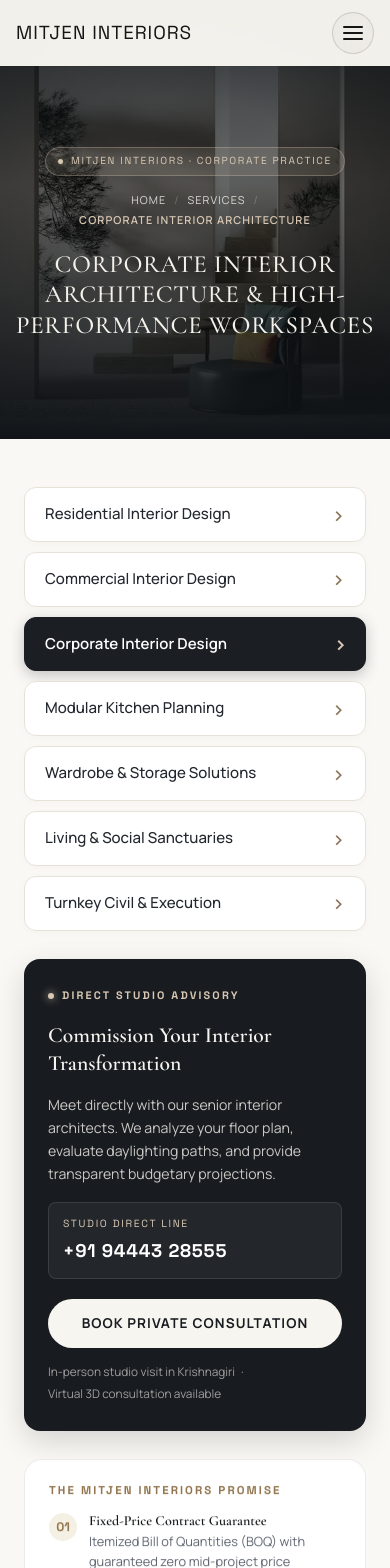
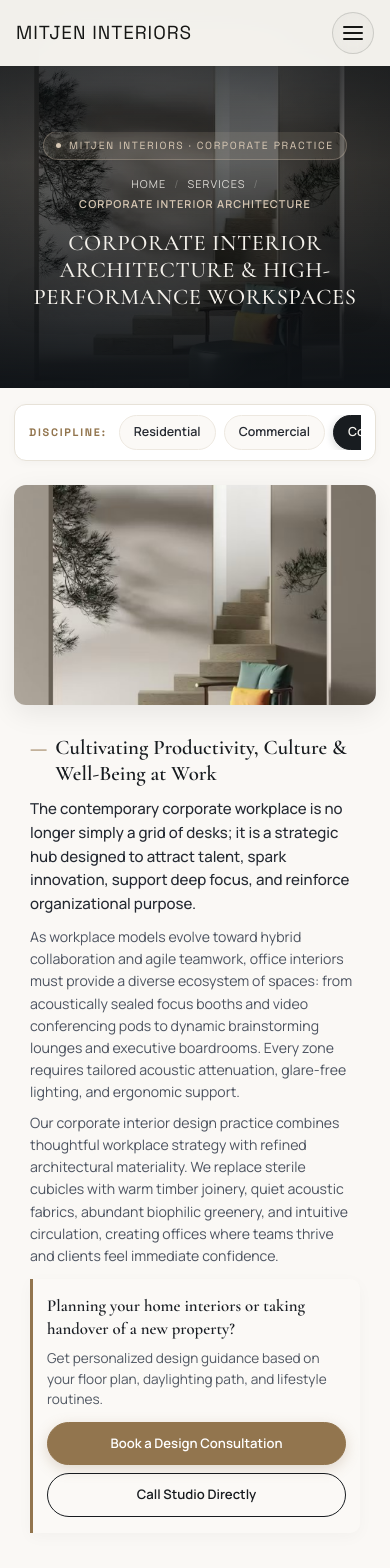
Before and after one commit to nalleswarann/mitijen-interiors, a React (Vite) app: page /services/corporate-interior-design in a window 390 px wide. Shown: the top 1568 px of the page. Built offline with nearby package versions, Linux system fonts and the light colour scheme; a web font is replaced by a local one.

Commit message:
Optimize mobile responsiveness and eliminate scroll fatigue on service pages

```diff
--- a/src/components/ServicePageTemplate.tsx
+++ b/src/components/ServicePageTemplate.tsx
@@ -338,6 +338,25 @@ export const ServicePageTemplate: React.FC<ServicePageTemplateProps> = ({ data,
               RIGHT COLUMN: Exact Content Rhythm
               ================================================================== */}
           <main className="clinic-main-content">
+            {/* Mobile Practice Quick Switcher */}
+            <div className="clinic-mobile-nav-bar" aria-label="Quick Practice Selector">
+              <span className="clinic-mobile-nav-label">DISCIPLINE:</span>
+              <div className="clinic-mobile-nav-scroll">
+                {serviceNavItems.slice(0, 3).map((item) => {
+                  const isActive = location.pathname === item.path;
+                  return (
+                    <Link
+                      key={item.name}
+                      to={item.path}
+                      className={`clinic-mobile-nav-chip ${isActive ? 'is-active' : ''}`}
+                    >
+                      {item.name.replace(' Interior Design', '')}
+                    </Link>
+                  );
+                })}
+              </div>
+            </div>
+
             {/* Top Large Feature Image */}
             <div className="clinic-lead-media reveal-scale img-zoom-hover">
               <img
--- a/src/styles/HowItWorksSection.css
+++ b/src/styles/HowItWorksSection.css
@@ -289,44 +289,78 @@
   }
 }
 
-@media (max-width: 680px) {
+@media (max-width: 768px) {
   .hiw-section {
-    padding: 44px 18px;
+    padding: 36px 16px;
   }
 
   .hiw-container {
-    gap: 28px;
+    flex-direction: column;
+    gap: 18px;
+  }
+
+  .hiw-intro-col {
+    max-width: 100%;
   }
 
   .hiw-eyebrow-row {
-    margin-bottom: 14px;
+    margin-bottom: 10px;
   }
 
   .hiw-gold-line {
-    width: 60px;
+    width: 50px;
   }
 
   .hiw-heading {
-    font-size: 28px;
-    margin-bottom: 12px;
+    font-size: clamp(24px, 5.8vw, 30px);
+    margin-bottom: 8px;
   }
 
+  .hiw-paragraph {
+    font-size: 13px;
+    line-height: 1.5;
+  }
+
+  /* Compact Horizontal Swipeable Cards for Mobile — eliminates massive vertical scroll */
   .hiw-cards-grid {
-    grid-template-columns: 1fr;
-    gap: 16px;
+    display: flex;
+    flex-direction: row;
+    overflow-x: auto;
+    scroll-snap-type: x mandatory;
+    -webkit-overflow-scrolling: touch;
+    gap: 14px;
+    padding: 4px 4px 14px 4px;
+    margin: 0 -16px;
+    padding-left: 16px;
+    padding-right: 16px;
+    scrollbar-width: none;
+  }
+
+  .hiw-cards-grid::-webkit-scrollbar {
+    display: none;
   }
 
   .hiw-card {
-    min-height: 420px;
-    padding: 22px 20px;
+    flex: 0 0 84%;
+    min-width: 250px;
+    max-width: 310px;
+    scroll-snap-align: center;
+    min-height: 330px;
+    padding: 20px 18px;
   }
 
   .hiw-card-number {
-    font-size: 48px;
+    font-size: 42px;
   }
 
   .hiw-card-title {
-    font-size: 20px;
+    font-size: 18px;
+    margin-bottom: 6px;
+  }
+
+  .hiw-card-desc {
+    font-size: 13px;
+    line-height: 1.48;
   }
 }
 
--- a/src/styles/ServicePage.css
+++ b/src/styles/ServicePage.css
@@ -1242,10 +1242,9 @@
   align-items: start;
 }
 
-@media (max-width: 991px) {
-  .clinic-grid {
-    grid-template-columns: 1fr;
-  }
+/* Quick Mobile Discipline Switcher (Hidden on Desktop) */
+.clinic-mobile-nav-bar {
+  display: none;
 }
 
 /* Left Sidebar */
@@ -1830,3 +1829,388 @@
   max-width: 960px;
   margin: 0 auto;
 }
+
+/* ==========================================================================
+   10. MOBILE & TABLET RESPONSIVE REFINEMENTS FOR SERVICE PAGES
+   Ensures compact, intuitive layout without prolonged vertical scroll fatigue
+   ========================================================================== */
+
+@media (max-width: 991px) {
+  .clinic-layout-container {
+    padding: 24px 18px 52px 18px;
+  }
+
+  /* Switch grid to vertical column with Main Content FIRST */
+  .clinic-grid {
+    display: flex;
+    flex-direction: column;
+    gap: 32px;
+  }
+
+  /* Show primary service content FIRST */
+  .clinic-main-content {
+    order: 1;
+    gap: 28px;
+    width: 100%;
+  }
+
+  /* Place sidebar below main content */
+  .clinic-sidebar {
+    order: 2;
+    width: 100%;
+    margin-top: 12px;
+  }
+
+  .clinic-sticky-sidebar {
+    position: static;
+    top: auto;
+    gap: 20px;
+  }
+
+  /* Mobile Practice Quick Switcher */
+  .clinic-mobile-nav-bar {
+    display: flex;
+    align-items: center;
+    gap: 12px;
+    padding: 10px 14px;
+    background: #ffffff;
+    border: 1px solid #e7e2d8;
+    border-radius: 12px;
+    box-shadow: 0 2px 10px rgba(0, 0, 0, 0.03);
+    margin-bottom: 4px;
+    box-sizing: border-box;
+  }
+
+  .clinic-mobile-nav-label {
+    font-family: var(--font-architectural, 'Space Grotesk', sans-serif);
+    font-size: 0.68rem;
+    font-weight: 700;
+    letter-spacing: 0.16em;
+    color: #92754e;
+    flex-shrink: 0;
+  }
+
+  .clinic-mobile-nav-scroll {
+    display: flex;
+    align-items: center;
+    gap: 8px;
+    overflow-x: auto;
+    scrollbar-width: none;
+    -webkit-overflow-scrolling: touch;
+    flex: 1;
+  }
+
+  .clinic-mobile-nav-scroll::-webkit-scrollbar {
+    display: none;
+  }
+
+  .clinic-mobile-nav-chip {
+    display: inline-flex;
+    align-items: center;
+    padding: 6px 14px;
+    border-radius: 9999px;
+    background: #fbf9f6;
+    border: 1px solid #ede8e0;
+    color: #262a32;
+    font-size: 0.78rem;
+    font-weight: 600;
+    text-decoration: none;
+    white-space: nowrap;
+    transition: all 0.2s ease;
+  }
+
+  .clinic-mobile-nav-chip.is-active {
+    background: #181c20;
+    border-color: #181c20;
+    color: #f7f5f0;
+    box-shadow: 0 2px 8px rgba(24, 28, 32, 0.2);
+  }
+
+  /* Format sidebar services navigation into a compact multi-column grid */
+  .clinic-services-nav {
+    display: grid;
+    grid-template-columns: repeat(auto-fill, minmax(220px, 1fr));
+    gap: 8px;
+  }
+
+  .clinic-nav-card {
+    padding: 12px 16px;
+    font-size: 0.88rem;
+  }
+
+  /* Studio Guarantees into a 2-column grid */
+  .arch-guar-list {
+    display: grid;
+    grid-template-columns: repeat(auto-fill, minmax(240px, 1fr));
+    gap: 12px;
+  }
+
+  .arch-guarantees-card {
+    padding: 20px;
+  }
+}
+
+@media (max-width: 768px) {
+  /* Architectural Hero compactness */
+  .arch-serv-hero {
+    min-height: clamp(380px, 46vh, 480px);
+    padding-top: calc(90px + env(safe-area-inset-top, 0px));
+    padding-bottom: 32px;
+    padding-left: 16px;
+    padding-right: 16px;
+  }
+
+  .arch-serv-hero-inner {
+    gap: 16px;
+  }
+
+  .arch-serv-hero-title {
+    font-size: clamp(1.4rem, 5.2vw, 1.95rem);
+    line-height: 1.22;
+  }
+
+  .arch-serv-pill {
+    font-size: 0.65rem;
+    padding: 5px 12px;
+  }
+
+  .clinic-layout-container {
+    padding: 16px 14px 36px 14px;
+  }
+
+  .clinic-main-content {
+    gap: 20px;
+  }
+
+  /* Compact Lead Image */
+  .clinic-lead-media {
+    border-radius: 12px;
+  }
+
+  .clinic-lead-media img {
+    max-height: 220px;
+  }
+
+  /* Section Title & Intro */
+  .clinic-section-title {
+    font-size: clamp(1.3rem, 4.6vw, 1.65rem);
+    margin: 0 0 10px 0;
+    line-height: 1.25;
+  }
+
+  .clinic-lead-text {
+    font-size: 0.94rem;
+    line-height: 1.58;
+    margin-bottom: 10px;
+  }
+
+  .clinic-body-intro {
+    font-size: 0.88rem;
+    line-height: 1.55;
+    margin-bottom: 10px;
+  }
+
+  .clinic-body-text {
+    gap: 8px;
+  }
+
+  .clinic-body-text p {
+    font-size: 0.88rem;
+    line-height: 1.58;
+  }
+
+  /* Compact Callout Box */
+  .clinic-callout-box {
+    padding: 16px 14px;
+    margin-top: 12px;
+    gap: 8px;
+    border-left-width: 3px;
+    border-radius: 0 10px 10px 0;
+  }
+
+  .clinic-callout-title {
+    font-size: 1.05rem;
+    line-height: 1.35;
+  }
+
+  .clinic-callout-desc {
+    font-size: 0.85rem;
+    line-height: 1.5;
+    margin-bottom: 4px;
+  }
+
+  .clinic-callout-actions {
+    flex-direction: column;
+    gap: 8px;
+    width: 100%;
+  }
+
+  .clinic-btn-primary,
+  .clinic-btn-outline {
+    width: 100%;
+    justify-content: center;
+    padding: 10px 16px;
+    font-size: 0.82rem;
+    box-sizing: border-box;
+  }
+
+  /* Compact Guidance Box */
+  .clinic-guidance-box {
+    padding: 16px 14px;
+    border-radius: 12px;
+  }
+
+  .clinic-guidance-heading {
+    font-size: 0.96rem;
+    margin-bottom: 10px;
+  }
+
+  .clinic-pill-grid {
+    grid-template-columns: 1fr;
+    gap: 8px;
+  }
+
+  .clinic-pill-card {
+    padding: 10px 12px;
+    gap: 10px;
+    border-radius: 10px;
+  }
+
+  .clinic-pill-icon {
+    font-size: 1.15rem;
+  }
+
+  .clinic-pill-text {
+    font-size: 0.84rem;
+    line-height: 1.35;
+  }
+
+  /* Compact Scope List Items */
+  .clinic-scope-list {
+    gap: 10px;
+  }
+
+  .clinic-scope-item {
+    padding: 16px 14px;
+    border-radius: 12px;
+  }
+
+  .clinic-scope-heading {
+    font-size: 1.08rem;
+    margin-bottom: 4px;
+  }
+
+  .clinic-scope-text {
+    font-size: 0.86rem;
+    line-height: 1.5;
+    margin-bottom: 8px;
+  }
+
+  .clinic-feature-bullets {
+    gap: 5px;
+  }
+
+  .clinic-feature-bullets li {
+    font-size: 0.82rem;
+    gap: 8px;
+  }
+
+  /* Compact Process Step Cards */
+  .clinic-process-grid {
+    grid-template-columns: 1fr;
+    gap: 10px;
+  }
+
+  .clinic-process-card {
+    padding: 14px 14px;
+    gap: 6px;
+    border-radius: 12px;
+  }
+
+  .clinic-process-badge {
+    font-size: 0.62rem;
+    padding: 2px 8px;
+  }
+
+  .clinic-process-title {
+    font-size: 1.02rem;
+    line-height: 1.3;
+  }
+
+  .clinic-process-desc {
+    font-size: 0.82rem;
+    line-height: 1.48;
+  }
+
+  .clinic-process-deliv {
+    font-size: 0.76rem;
+    padding-top: 6px;
+  }
+
+  /* Inquiry Box in Mobile */
+  .clinic-inquiry-box {
+    padding: 18px 16px;
+    border-radius: 14px;
+    gap: 12px;
+  }
+
+  .clinic-inquiry-title {
+    font-size: 1.18rem;
+  }
+
+  .clinic-inquiry-text {
+    font-size: 0.84rem;
+    line-height: 1.5;
+  }
+
+  .clinic-inquiry-phone-wrap {
+    padding: 10px 12px;
+  }
+
+  .clinic-phone-link {
+    font-size: 1.05rem;
+  }
+
+  .clinic-inquiry-submit-btn {
+    padding: 11px 16px;
+    font-size: 0.8rem;
+  }
+
+  .arch-guar-list {
+    grid-template-columns: 1fr;
+    gap: 10px;
+  }
+
+  .arch-guar-item {
+    gap: 10px;
+  }
+
+  .arch-guar-title {
+    font-size: 0.84rem;
+  }
+
+  .arch-guar-desc {
+    font-size: 0.76rem;
+  }
+
+  /* Bottom Banner Section */
+  .service-bottom-banner-section {
+    padding: 28px 14px 44px 14px;
+  }
+
+  .clinic-bottom-cta {
+    padding: 22px 16px;
+    gap: 8px;
+    border-radius: 14px;
+  }
+
+  .clinic-bottom-title {
+    font-size: clamp(1.2rem, 4.4vw, 1.5rem);
+  }
+
+  .clinic-bottom-desc {
+    font-size: 0.85rem;
+    line-height: 1.5;
+    margin-bottom: 4px;
+  }
+}
--- a/src/styles/global.css
+++ b/src/styles/global.css
@@ -112,7 +112,7 @@ button {
 }
 
 section {
-  padding: clamp(44px, 5.5vw, 76px) var(--pad);
+  padding: clamp(10px, .5vw, 76px) var(--pad);
 }
 
 /* Button */
```
Also changed, not shown: public/how-it-works.html (+48 -14 lines).
